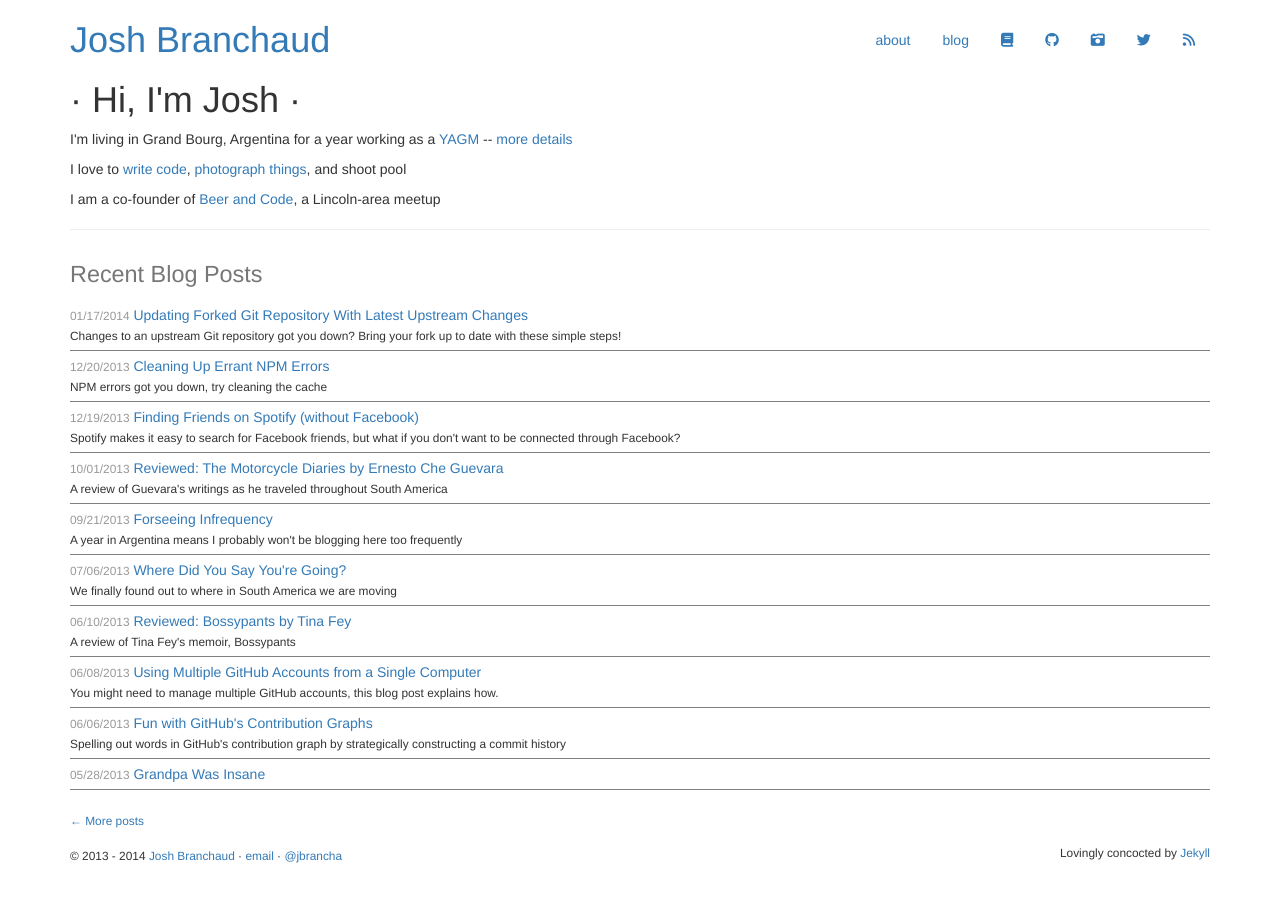
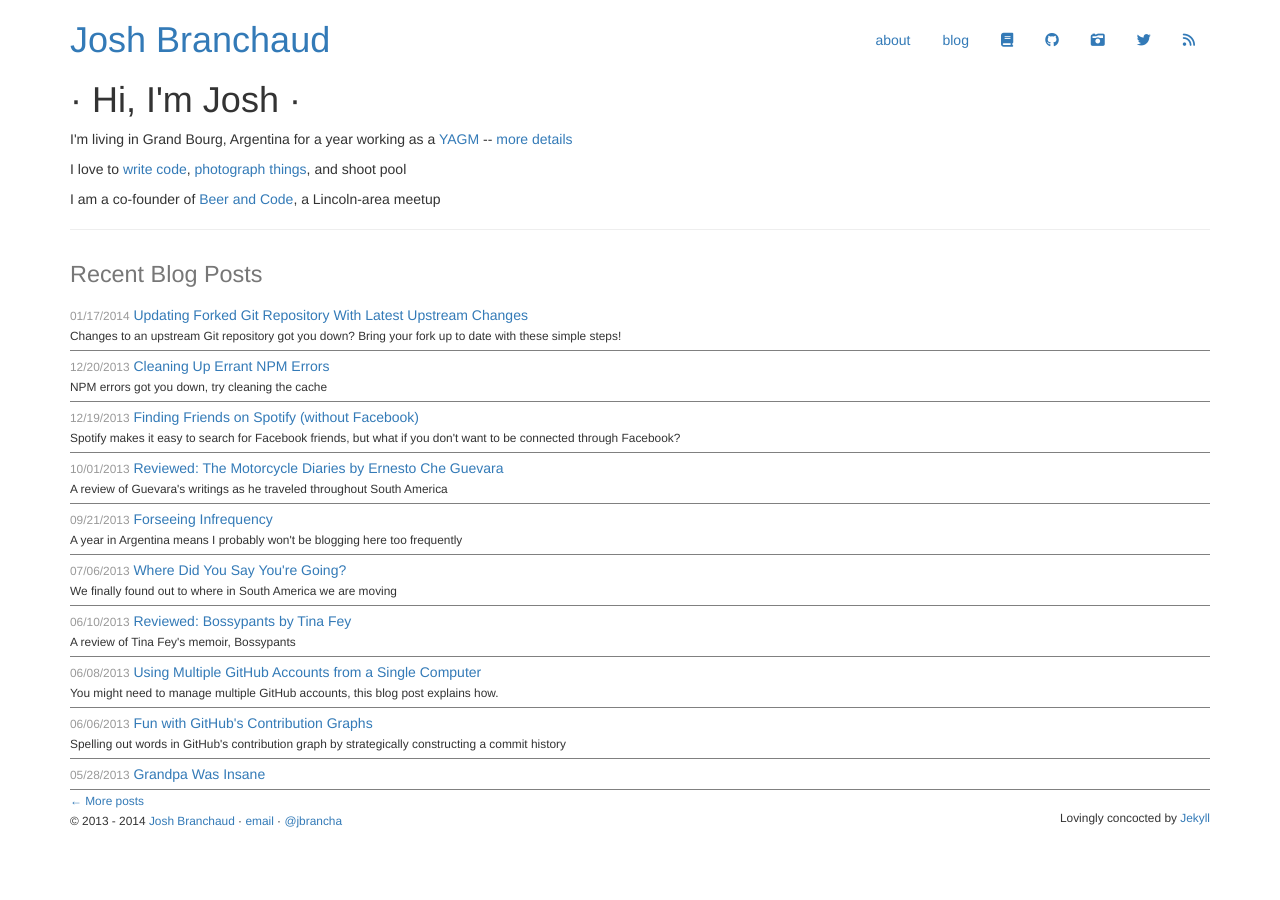
Before and after one commit to jbranchaud/blog, a Jekyll site: the page built from index.html, in a window 1280 px wide. Built offline with Jekyll 4.4.1, drawn with Linux system fonts in a browser that asks for light colours; nearby versions of some CDN libraries; library files that are not in the unit come from our copies.

Commit message:
Fixing the spacing for the bottom links.

```diff
--- a/_layouts/post.html
+++ b/_layouts/post.html
@@ -26,7 +26,8 @@ layout: default
 {% endif %}
 </small>
 
-<div style="margin: 15px 0; padding-top: 5px; border-top: 1px solid lightgray;">
+<div class="bounce-links">
+
 {% if page.next %}
 <small class="pull-right">
     <a href="{{ page.next.url }}"
--- a/index.html
+++ b/index.html
@@ -59,7 +59,7 @@ and
         </div>
     {% endfor %}
 
-<div style="margin: 15px 0; padding-top: 5px;">
+<div class="bounce-links">
 <small>
     <a href="/blog/archive.html" title="an archive of all posts">&larr; More posts</a>
 </small>
```
Also changed, not shown: css/main.css (+7 -0 lines).
